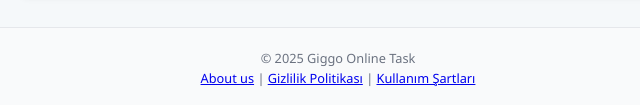
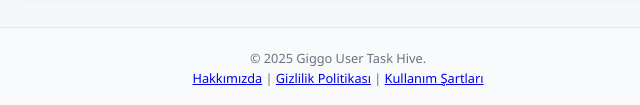
Before and after one commit to Lenchant11/www.giggo.top, a plain HTML site: page Turkey/index.html in a window 1280 px wide. Shown: the part 1487-1592 px from the top of the page, 302-942 px from the left. Drawn offline with Linux system fonts and the light colour scheme.

Commit message:
Update index.html

```diff
--- a/Turkey/index.html
+++ b/Turkey/index.html
@@ -172,8 +172,8 @@
   </div>
 
   <div class="footer">
-    © 2025 Giggo Online Task<br>
-    <a href="/about.html">About us</a> | <a href="/privacy.html">Gizlilik Politikası</a> | <a href="/userterms.html">Kullanım Şartları</a>
+    © 2025 Giggo User Task Hive.<br>
+    <a href="/about.html">Hakkımızda</a> | <a href="/privacy.html">Gizlilik Politikası</a> | <a href="/userterms.html">Kullanım Şartları</a>
   </div>
 </body>
 </html>
```
